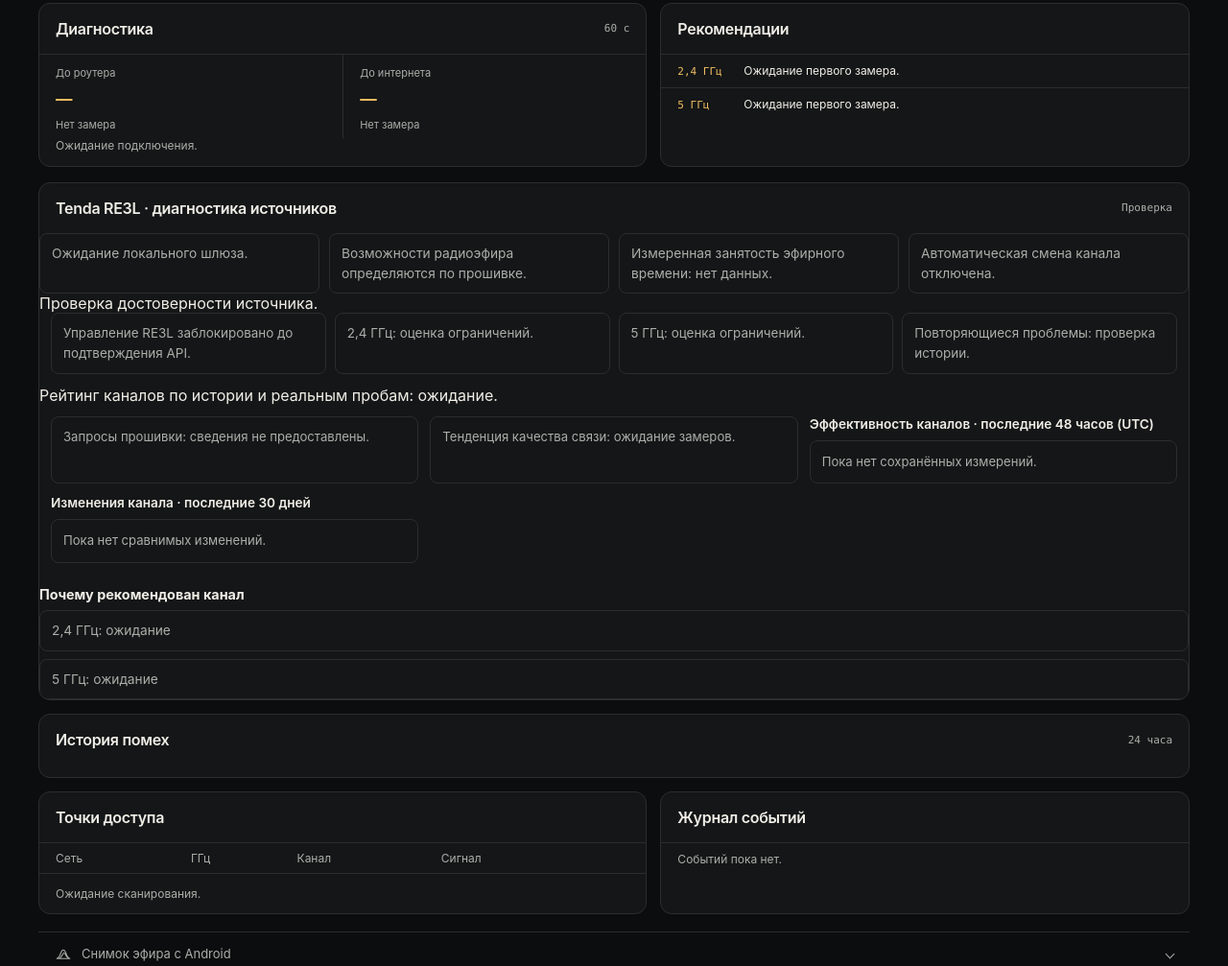
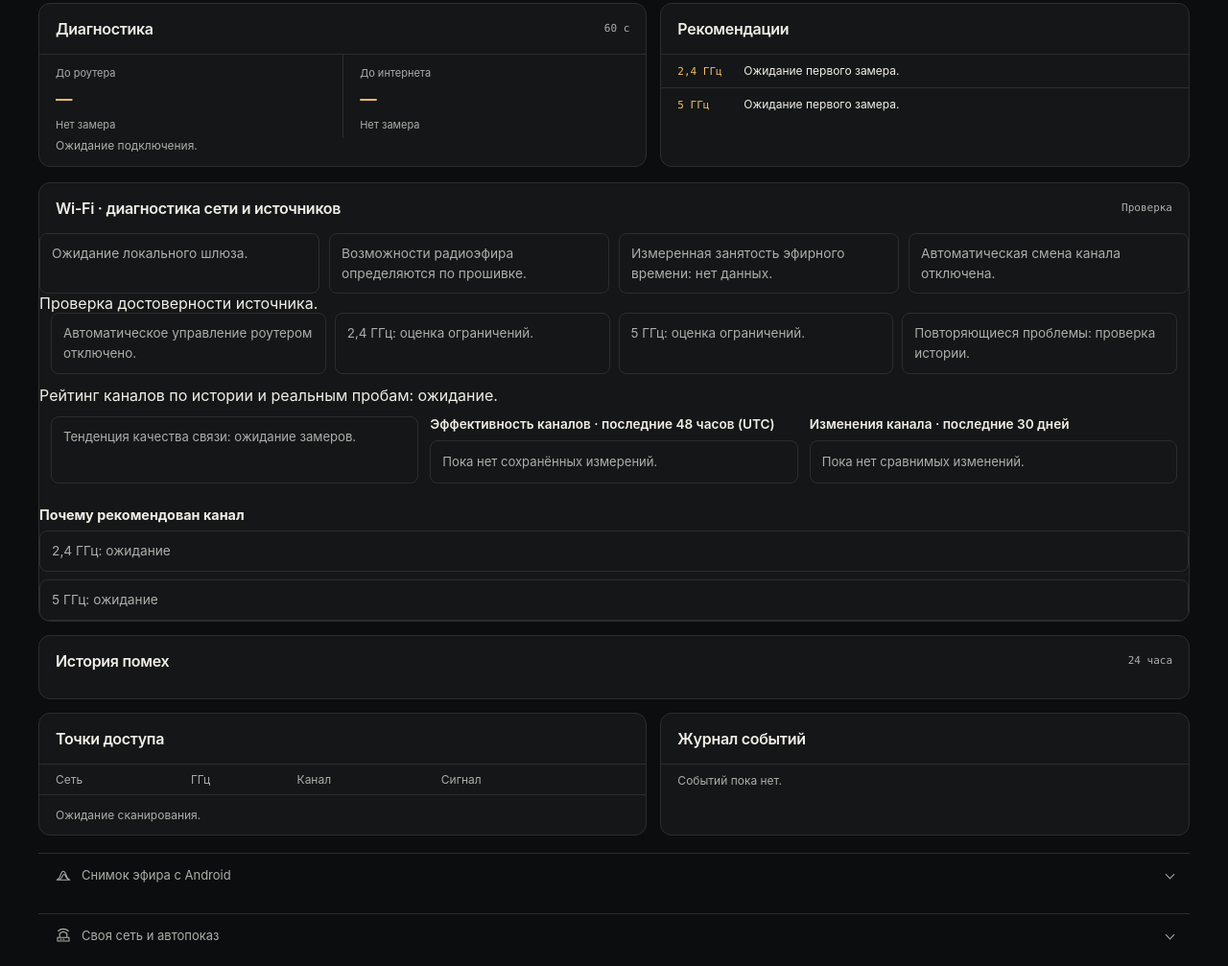
Before and after one commit to Aspksa/-Wi-Fi, a plain HTML site: page web/index.html in a window 1280 px wide. Shown: the part 800-1807 px from the top of the page at 96% size. Drawn offline with Linux system fonts and the light colour scheme; no server answers.

Commit message:
Переименовать диагностику в универсальный Wi-Fi монитор

```diff
--- a/web/index.html
+++ b/web/index.html
@@ -163,7 +163,7 @@
     </div>
 
     <section class="panel router-insight" aria-labelledby="router-insight-title">
-      <div class="panel-heading"><h2 id="router-insight-title">Tenda RE3L · диагностика источников</h2><span class="tag" id="router-source">Проверка</span></div>
+      <div class="panel-heading"><h2 id="router-insight-title">Wi-Fi · диагностика сети и источников</h2><span class="tag" id="router-source">Проверка</span></div>
       <div class="router-insight-grid">
         <p id="router-identity">Ожидание локального шлюза.</p>
         <p id="router-capabilities">Возможности радиоэфира определяются по прошивке.</p>
@@ -172,14 +172,13 @@
       </div>
       <p id="router-source-evidence" class="router-ranking">Проверка достоверности источника.</p>
       <div class="router-v22">
-        <p id="router-safety">Управление RE3L заблокировано до подтверждения API.</p>
+        <p id="router-safety">Автоматическое управление роутером отключено.</p>
         <p id="router-guard-24">2,4 ГГц: оценка ограничений.</p>
         <p id="router-guard-5">5 ГГц: оценка ограничений.</p>
         <p id="router-patterns">Повторяющиеся проблемы: проверка истории.</p>
       </div>
       <p id="router-ranking" class="router-ranking">Рейтинг каналов по истории и реальным пробам: ожидание.</p>
       <div class="router-v21">
-        <p id="router-api" class="router-v21-note">Запросы прошивки: сведения не предоставлены.</p>
         <p id="router-trend" class="router-v21-note">Тенденция качества связи: ожидание замеров.</p>
         <div>
           <h3>Эффективность каналов · последние 48 часов (UTC)</h3>
```
